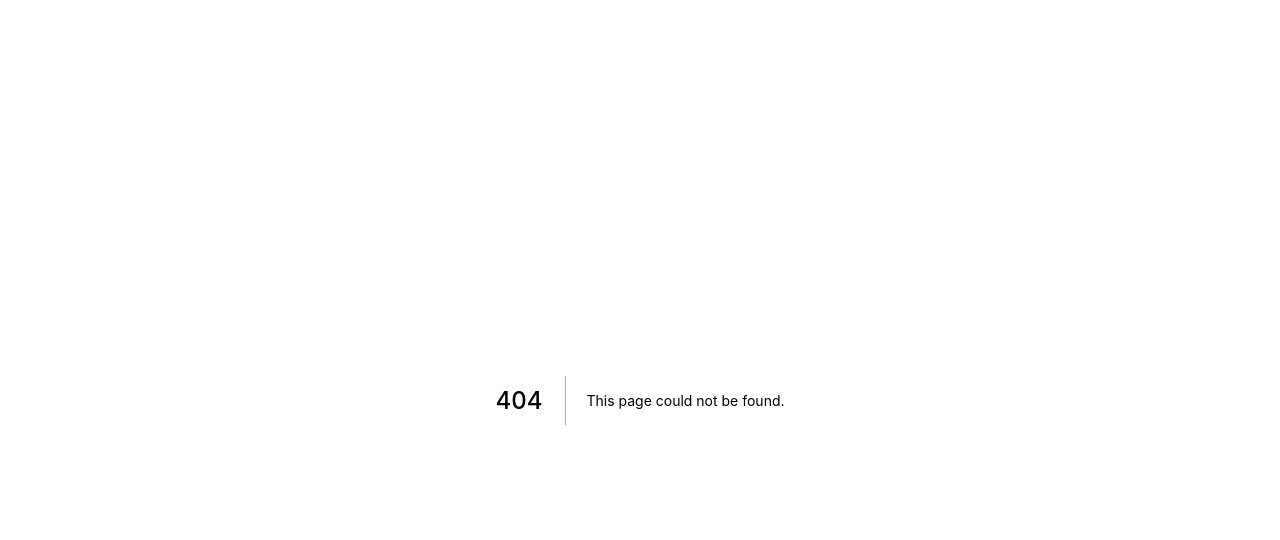
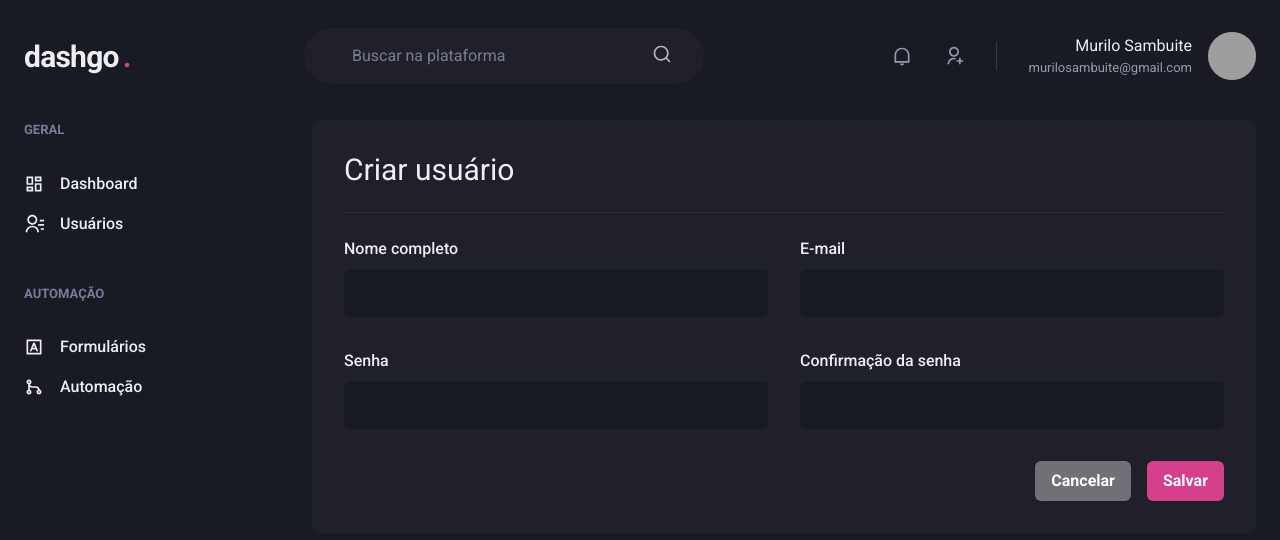
Before and after one commit to sambuite/dashgo, a Next.js app: page /users/create in a window 1280 px wide. Before the commit this address had no page. Shown: the top 540 px of the page. Built offline with nearby package versions, Linux system fonts and the light colour scheme; grey boxes are pictures that could not be loaded.

Commit message:
feat: create CreateUser page

```diff
--- /dev/null
+++ b/src/pages/users/create.tsx
@@ -0,0 +1,55 @@
+import {
+  Box,
+  Button,
+  Divider,
+  Flex,
+  Heading,
+  HStack,
+  SimpleGrid,
+  VStack,
+} from '@chakra-ui/react';
+import { Input } from '../../components/Form/Input';
+import { Header } from '../../components/Header';
+import { Sidebar } from '../../components/Sidebar';
+
+export default function CreateUser() {
+  return (
+    <Box>
+      <Header />
+
+      <Flex w='100%' my='6' maxWidth={1480} mx='auto' px='6'>
+        <Sidebar />
+
+        <Box flex='1' borderRadius={8} bg='gray.800' p='8'>
+          <Heading size='lg' fontWeight='normal'>
+            Criar usuário
+          </Heading>
+
+          <Divider my='6' borderColor='gray.700' />
+
+          <VStack spacing='8'>
+            <SimpleGrid minChildWidth='240px' spacing='8' w='100%'>
+              <Input name='name' label='Nome completo' />
+              <Input name='eamil' label='E-mail' />
+            </SimpleGrid>
+            <SimpleGrid minChildWidth='240px' spacing='8' w='100%'>
+              <Input name='password' type='password' label='Senha' />
+              <Input
+                name='password-confirmation'
+                type='password'
+                label='Confirmação da senha'
+              />
+            </SimpleGrid>
+          </VStack>
+
+          <Flex mt='8' justify='flex-end'>
+            <HStack spacing='4'>
+              <Button colorScheme='whiteAlpha'>Cancelar</Button>
+              <Button colorScheme='pink'>Salvar</Button>
+            </HStack>
+          </Flex>
+        </Box>
+      </Flex>
+    </Box>
+  );
+}
```
